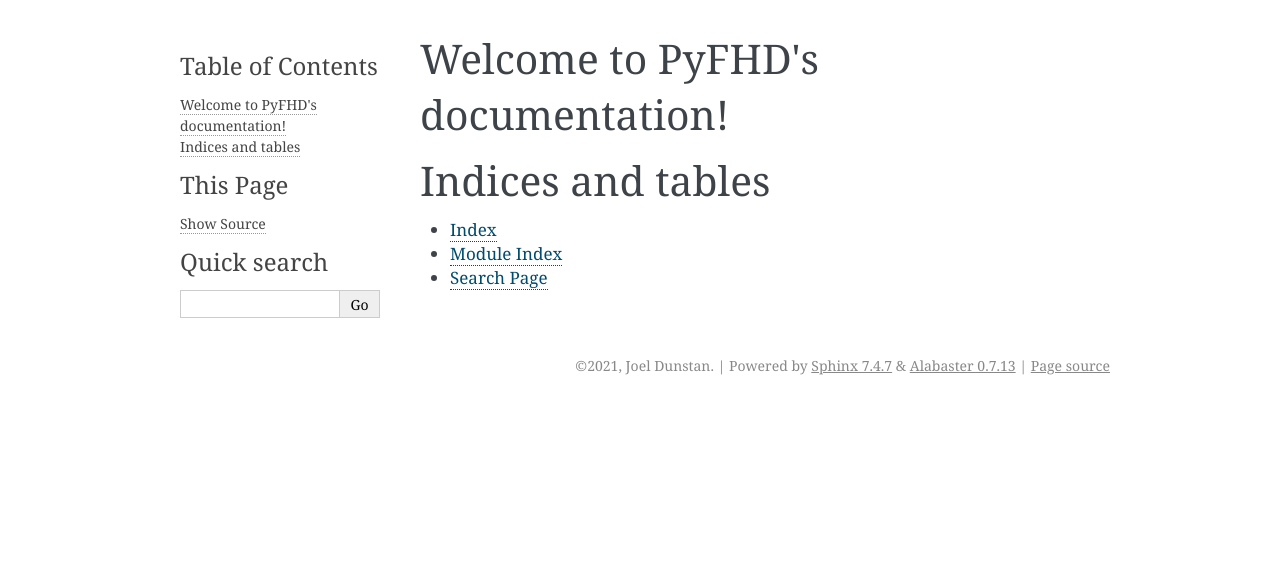
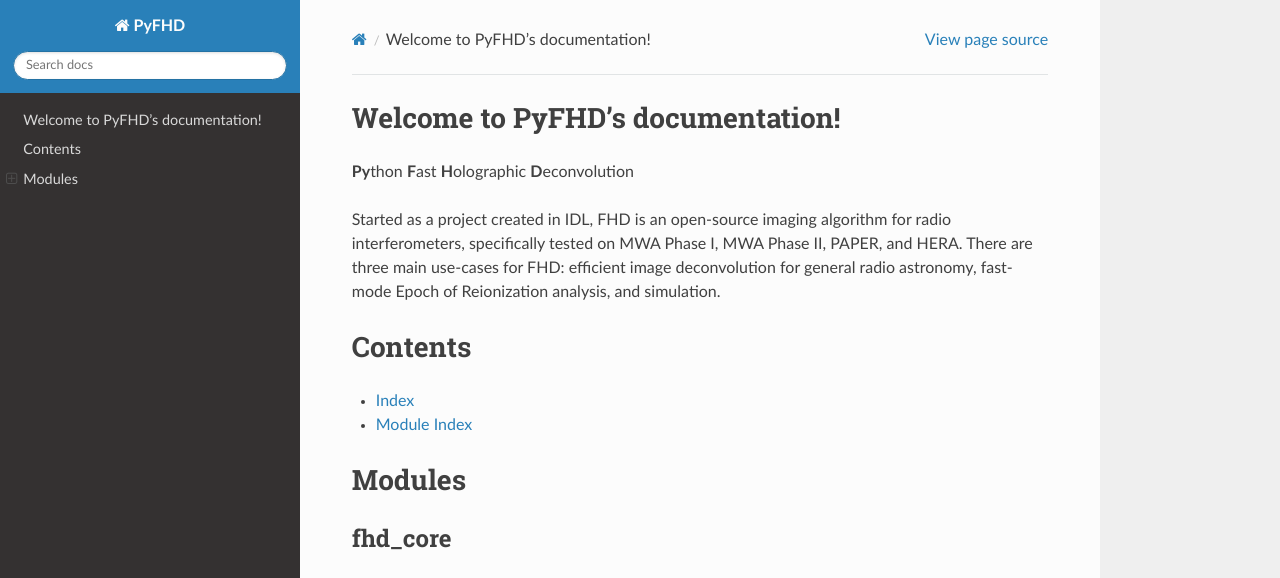
Before and after one commit to ADACS-Australia/PyFHD, a Sphinx documentation site: the page built from docs/source/index.rst, in a window 1280 px wide and 1112 px high. Shown: the top 578 px of the window. Built offline with Sphinx 7.4.7 and the Read the Docs theme 2.0.0, drawn with Linux system fonts in a browser that asks for light colours; some of the changed text lies outside the part shown; grey boxes are pictures that could not be loaded.

Commit message:
Added changes to docs, Sphinx does create some module pages, will do read the docs now. ADC-500205 ADC-500207 #in-progress

```diff
--- /dev/null
+++ b/docs/requirements.txt
@@ -0,0 +1 @@
+sphinx-rtd-theme
--- a/docs/source/conf.py
+++ b/docs/source/conf.py
@@ -10,16 +10,18 @@
 # add these directories to sys.path here. If the directory is relative to the
 # documentation root, use os.path.abspath to make it absolute, like shown here.
 #
-# import os
-# import sys
-# sys.path.insert(0, os.path.abspath('.'))
+import os
+import sys
+#sys.path.insert(0, os.path.abspath('.'))
+#sys.path.insert(0, os.path.abspath('..'))
+sys.path.append(os.path.abspath('../..'))
 
 
 # -- Project information -----------------------------------------------------
 
 project = 'PyFHD'
-copyright = '2021, Joel Dunstan'
-author = 'Joel Dunstan'
+copyright = '2022, Joel Dunstan and Nichole Barry'
+author = 'Joel Dunstan and Nichole Barry'
 
 # The full version, including alpha/beta/rc tags
 release = '0.1'
@@ -30,18 +32,17 @@ release = '0.1'
 # Add any Sphinx extension module names here, as strings. They can be
 # extensions coming with Sphinx (named 'sphinx.ext.*') or your custom
 # ones.
-extensions = ['numpydoc'
-]
+extensions = [
+              'sphinx.ext.autodoc',
+              'sphinx.ext.mathjax',
+              'sphinx.ext.viewcode',
+              'sphinx.ext.napoleon',
+              'sphinx.ext.autosummary',
+              'sphinx.ext.todo'
+             ]
 
 # Add any paths that contain templates here, relative to this directory.
 templates_path = ['_templates']
-
-# The language for content autogenerated by Sphinx. Refer to documentation
-# for a list of supported languages.
-#
-# This is also used if you do content translation via gettext catalogs.
-# Usually you set "language" from the command line for these cases.
-language = 'English'
 
 # List of patterns, relative to source directory, that match files and
 # directories to ignore when looking for source files.
@@ -54,7 +55,7 @@ exclude_patterns = []
 # The theme to use for HTML and HTML Help pages.  See the documentation for
 # a list of builtin themes.
 #
-html_theme = 'alabaster'
+html_theme = 'sphinx_rtd_theme'
 
 # Add any paths that contain custom static files (such as style sheets) here,
 # relative to this directory. They are copied after the builtin static files,
--- a/docs/source/index.rst
+++ b/docs/source/index.rst
@@ -1,5 +1,5 @@
 .. PyFHD documentation master file, created by
-   sphinx-quickstart on Wed Sep  8 14:54:46 2021.
+   sphinx-quickstart on Thu Feb 10 09:34:00 2022.
    You can adapt this file completely to your liking, but it should at least
    contain the root `toctree` directive.
 
@@ -7,14 +7,40 @@ Welcome to PyFHD's documentation!
 =================================
 
 .. toctree::
-   :maxdepth: 2
+   :maxdepth: 4
    :caption: Contents:
 
+**Py**\thon
+**F**\ast
+**H**\olographic
+**D**\econvolution
 
+Started as a project created in IDL, FHD is an open-source imaging algorithm for radio interferometers,
+specifically tested on MWA Phase I, MWA Phase II, PAPER, and HERA. There are three main use-cases for FHD:
+efficient image deconvolution for general radio astronomy, fast-mode Epoch of Reionization analysis, and simulation.
 
-Indices and tables
-==================
+Contents
+========
 
 * :ref:`genindex`
 * :ref:`modindex`
-* :ref:`search`
+
+Modules
+=======
+
+fhd_core
+--------
+
+.. automodule:: fhd_core.gridding.baseline_grid_locations
+   :members:
+   :undoc-members:
+   :inherited-members:
+
+fhd_utils
+---------
+
+.. automodule:: fhd_utils.histogram
+   :members:
+
+.. automodule:: fhd_utils.rebin
+   :members:
```
Also changed, not shown: 5 other files.
